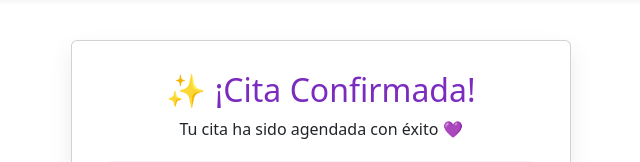
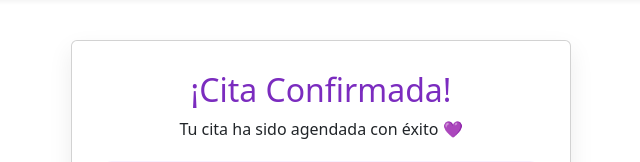
Before and after one commit to lady456/Linda_y_preparada, a Django app: page /confirmacion/ in a window 1280 px wide. Shown: the part 90-252 px from the top of the page, without its empty margins (319-959 px from the left). Run offline with Django 5.2, Linux system fonts and the light colour scheme; a user stored in the database is signed in.

Commit message:
Remove emoji from confirmation heading

```diff
--- a/purpura/AppPurpura/templates/paginas/confirmacion.html
+++ b/purpura/AppPurpura/templates/paginas/confirmacion.html
@@ -13,7 +13,7 @@
 
 <div class="card" style="text-align:center; padding:30px;">
 
-    <h2 style="color: #7b2cbf;">✨ ¡Cita Confirmada!</h2>
+    <h2 style="color: #7b2cbf;">¡Cita Confirmada!</h2>
 
     <p style="margin-bottom:20px;">Tu cita ha sido agendada con éxito 💜</p>
 
```
